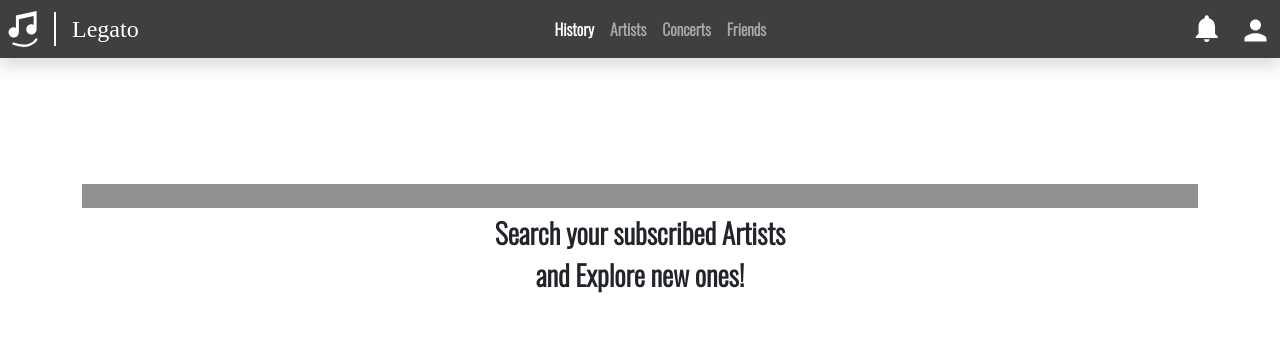
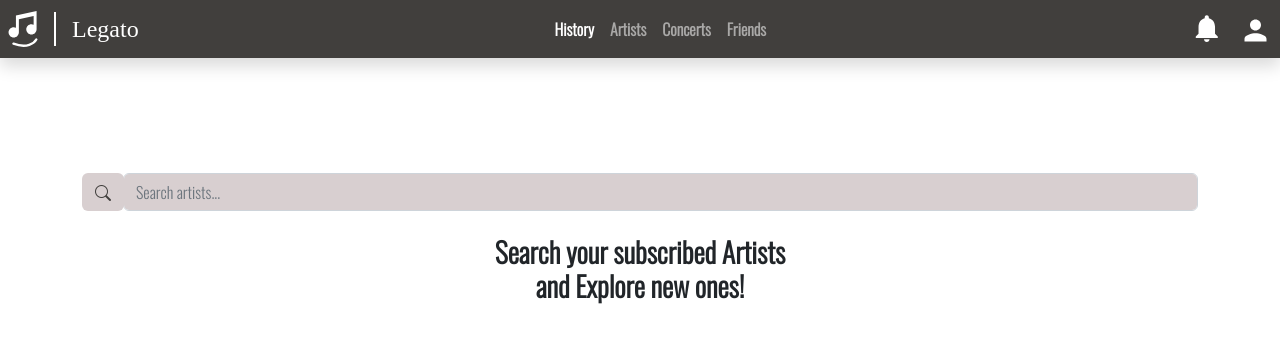
Before and after one commit to SDSC-Cali-Coders/Legato, a React (Create React App) app in the folder frontend/: page / in a window 1280 px wide. Shown: the top 342 px of the page. Built offline with nearby package versions, Linux system fonts and the light colour scheme; a web font is replaced by a local one.

Commit message:
Added searchbar + provided some padding

```diff
--- a/frontend/src/components/artistSearch/MainView.jsx
+++ b/frontend/src/components/artistSearch/MainView.jsx
@@ -1,4 +1,5 @@
 import React from 'react';
+import Searchbar from '../Searchbar';
 
 const MainView = (props) => {
     // Recipe for centering a div on a page:
@@ -10,14 +11,17 @@ const MainView = (props) => {
             <div className="row flex-grow-1 align-items-center">
                 {/* Layout of MainView will be:
 
-                    Searchbar.long [placeholder for now]
+                    Searchbar.long
 
                     Hint text for user
                 */}
                 <div className="col text-center mb-45">
-                    <span className="placeholder placeholder-lg w-100 mb-2"> Searchbar here </span>
-                    <p className="h3 fw-bold"> Search your subscribed Artists </p>
-                    <p className="h3 fw-bold"> and Explore new ones!</p>
+                    <Searchbar.ArtistSearchbar/>
+
+                    <p className="h3 fw-bold pt-4">
+                        Search your subscribed Artists <br/>
+                        and Explore new ones!
+                    </p>
                 </div>
             </div>
         </div>
```
